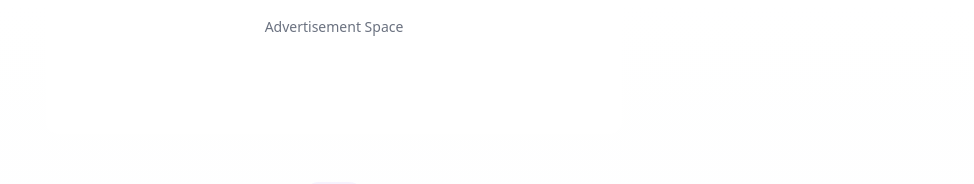
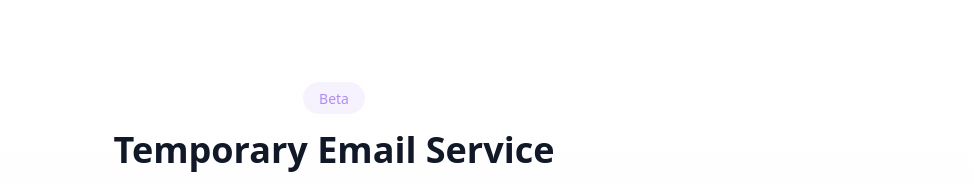
Before and after one commit to systemwide/tempomail-friend, a React (Vite) app: page / in a window 1280 px wide. Shown: the top 184 px of the page, without its empty margins (306-1280 px from the left). Built offline with nearby package versions, Linux system fonts and the light colour scheme; no server answers.

Commit message:
Remove placeholder ad text
Remove placeholder text and divs from the AdBanner component, as Google AdSense will automatically inject ads.

```diff
--- a/src/components/AdBanner.tsx
+++ b/src/components/AdBanner.tsx
@@ -8,15 +8,9 @@ interface AdBannerProps {
 const AdBanner = ({ className }: AdBannerProps) => {
   return (
     <div
-      className={cn("max-w-xl mx-auto p-4 glass rounded-lg text-center fade-in", className)}
-      data-ad-slot="banner-slot" // Add this for ad networks to target
-      data-ad-format="auto" // Responsive ad format
-    >
-      <div id="ad-container" className="min-h-[100px]">
-        <p className="text-sm text-gray-500">Advertisement Space</p>
-        {/* Ad network script will inject content here */}
-      </div>
-    </div>
+      className={cn("max-w-xl mx-auto p-4 glass rounded-lg fade-in", className)}
+      data-ad-format="auto"
+    />
   );
 };
 
```
